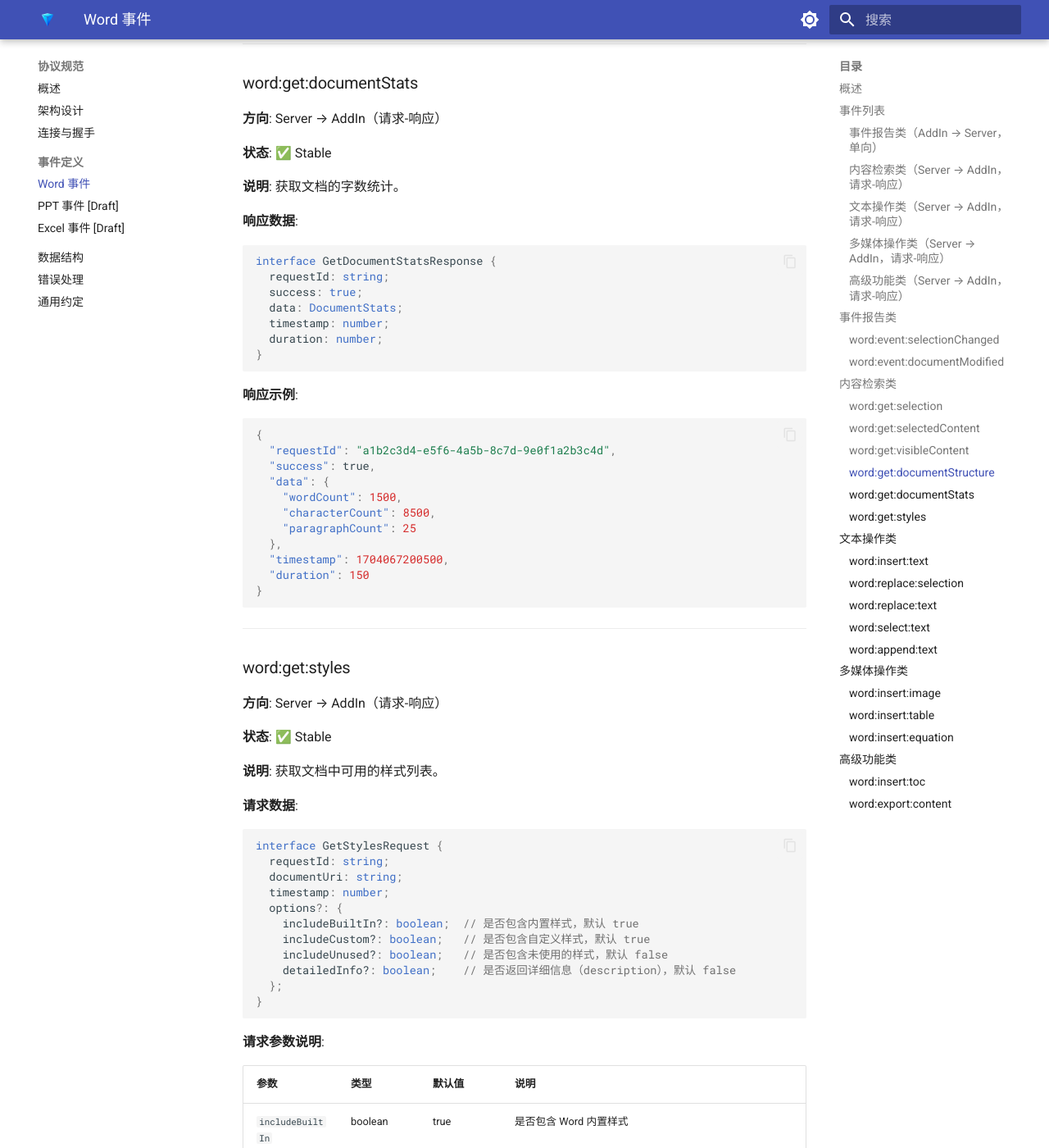
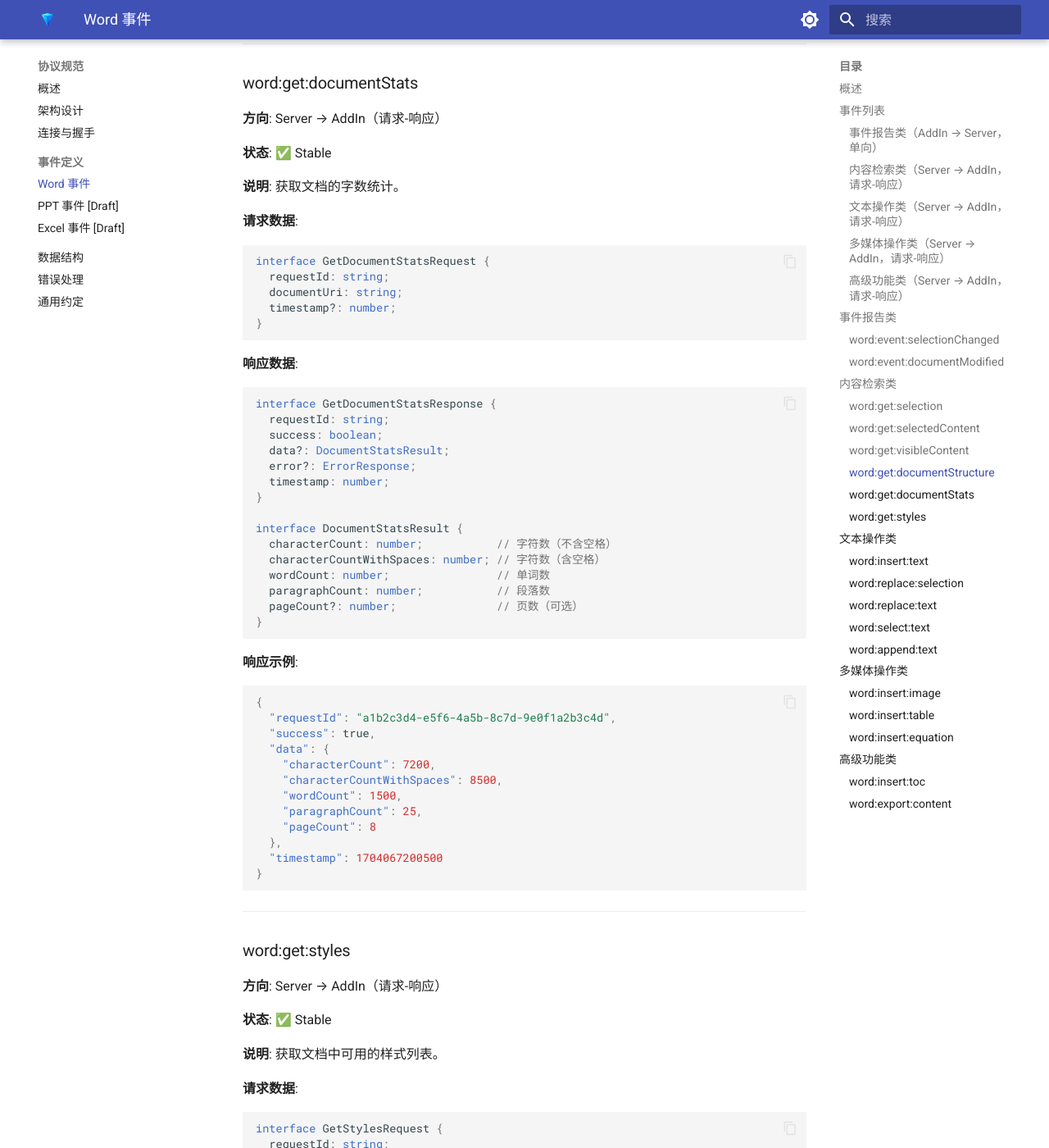
Before and after one commit to A2C-SMCP/oasp-protocol, an MkDocs documentation site: the page built from docs/specification/events-word.md, in a window 1280 px wide and 1400 px high, scrolled down 13118 px. Shown: the whole window at 82% size. Built offline with MkDocs 1.6.1 and Material for MkDocs 9.7.7, drawn with Linux system fonts in a browser that asks for light colours; the version menu is left out.

Commit message:
Update protocol spec v0.1.7: align word:get:documentStats with implementation
- Add missing request structure definition
- Make timestamp optional, remove duration
- Add characterCountWithSpaces and pageCount fields
- Clarify characterCount semantics (excludes spaces)
- Rename DocumentStats to DocumentStatsResult

Co-Authored-By: Claude Opus 4.5 <noreply@anthropic.com>

````diff
--- a/docs/specification/events-word.md
+++ b/docs/specification/events-word.md
@@ -609,15 +609,33 @@ interface DocumentStructureResult {
 
 **说明**: 获取文档的字数统计。
 
+**请求数据**:
+
+```typescript
+interface GetDocumentStatsRequest {
+  requestId: string;
+  documentUri: string;
+  timestamp?: number;
+}
+```
+
 **响应数据**:
 
 ```typescript
 interface GetDocumentStatsResponse {
   requestId: string;
-  success: true;
-  data: DocumentStats;
+  success: boolean;
+  data?: DocumentStatsResult;
+  error?: ErrorResponse;
   timestamp: number;
-  duration: number;
+}
+
+interface DocumentStatsResult {
+  characterCount: number;           // 字符数（不含空格）
+  characterCountWithSpaces: number; // 字符数（含空格）
+  wordCount: number;                // 单词数
+  paragraphCount: number;           // 段落数
+  pageCount?: number;               // 页数（可选）
 }
 ```
 
@@ -628,12 +646,13 @@ interface GetDocumentStatsResponse {
   "requestId": "a1b2c3d4-e5f6-4a5b-8c7d-9e0f1a2b3c4d",
   "success": true,
   "data": {
+    "characterCount": 7200,
+    "characterCountWithSpaces": 8500,
     "wordCount": 1500,
-    "characterCount": 8500,
-    "paragraphCount": 25
+    "paragraphCount": 25,
+    "pageCount": 8
   },
-  "timestamp": 1704067200500,
-  "duration": 150
+  "timestamp": 1704067200500
 }
 ```
 
````
Also changed, not shown: docs/appendix/changelog.md (+22 -0 lines), docs/specification/data-structures.md (+7 -5 lines).
